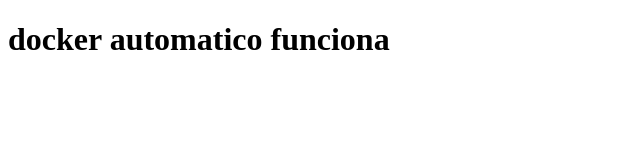
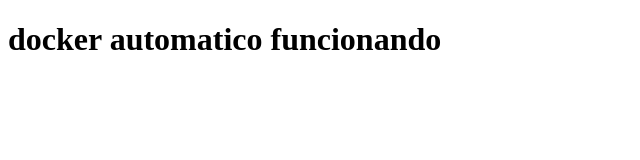
Before and after one commit to marcplanse4/docker-automatico, a plain HTML site: page index.html in a window 1280 px wide. Shown: the full height of the page, 0-640 px from the left. Drawn offline with Linux system fonts and the light colour scheme.

```diff
--- a/index.html
+++ b/index.html
@@ -6,6 +6,6 @@
     <title>Document</title>
 </head>
 <body>
-    <h1>docker automatico funciona</h1>
+    <h1>docker automatico funcionando</h1>
 </body>
 </html>
```
